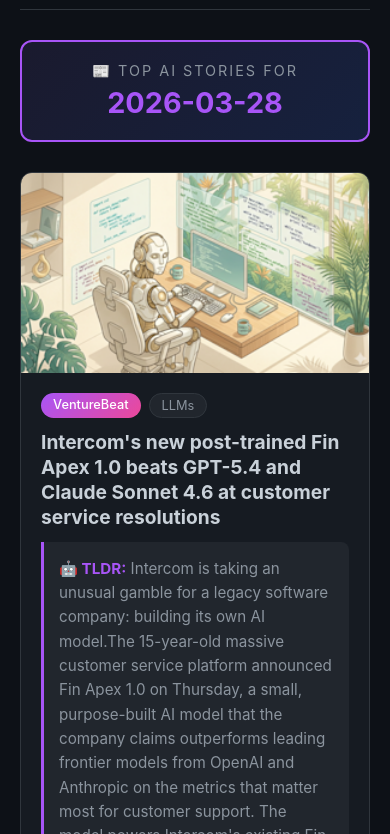
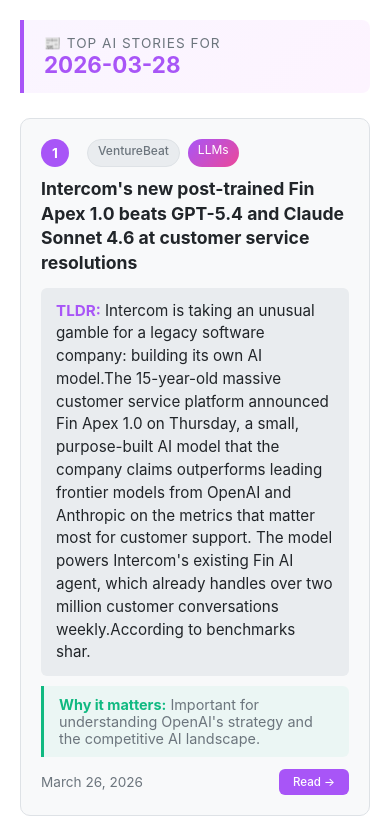
Before and after one commit to alexeybutyrev/ai-news, a plain HTML site: page docs/index.html in a window 390 px wide. Shown: the part 77-911 px from the top of the page. Drawn offline with Linux system fonts and the light colour scheme.

Commit message:
Update AI news for 2026-03-28

```diff
--- a/docs/index.html
+++ b/docs/index.html
@@ -8,29 +8,28 @@
     * { box-sizing: border-box; margin: 0; padding: 0; }
 
     :root {
+      --bg-main: #ffffff;
+      --bg-card: #f8f9fa;
+      --bg-header: #e9ecef;
+      --border: #dee2e6;
+      --text: #212529;
+      --text-muted: #6c757d;
+      --accent: #a855f7;
+      --link: #0d6efd;
+    }
+
+    [data-theme="dark"] {
       --bg-main: #0d1117;
       --bg-card: #161b22;
       --bg-header: #21262d;
       --border: #30363d;
       --text: #c9d1d9;
       --text-muted: #8b949e;
-      --accent: #238636;
-      --link: #58a6ff;
-      --ai-purple: #a855f7;
-    }
-
-    [data-theme="light"] {
-      --bg-main: #f6f8fa;
-      --bg-card: #ffffff;
-      --bg-header: #f6f8fa;
-      --border: #d0d7de;
-      --text: #1f2328;
-      --text-muted: #656d76;
     }
 
     body {
       font-family: -apple-system, BlinkMacSystemFont, 'Segoe UI', Roboto, Oxygen, Ubuntu, sans-serif;
-      max-width: 900px;
+      max-width: 800px;
       margin: 0 auto;
       padding: 20px;
       background: var(--bg-main);
@@ -42,13 +41,13 @@
       display: flex;
       justify-content: space-between;
       align-items: center;
-      margin-bottom: 30px;
-      padding-bottom: 20px;
-      border-bottom: 1px solid var(--border);
+      margin-bottom: 20px;
+      padding-bottom: 15px;
+      border-bottom: 2px solid var(--accent);
     }
 
     h1 {
-      font-size: 2.5em;
+      font-size: 2em;
       background: linear-gradient(135deg, #a855f7, #ec4899);
       -webkit-background-clip: text;
       -webkit-text-fill-color: transparent;
@@ -59,142 +58,99 @@
       background: var(--bg-card);
       border: 1px solid var(--border);
       color: var(--text);
-      padding: 10px 15px;
+      padding: 8px 12px;
       border-radius: 8px;
       cursor: pointer;
-      font-size: 20px;
+      font-size: 18px;
     }
-    .theme-toggle:hover { background: var(--border); }
+    .theme-toggle:hover { background: var(--bg-header); }
 
     .date-banner {
-      background: linear-gradient(135deg, #1a1a2e 0%, #16213e 100%);
-      border: 2px solid var(--ai-purple);
-      border-radius: 12px;
-      padding: 20px;
-      text-align: center;
-      margin-bottom: 30px;
+      background: linear-gradient(135deg, #faf5ff 0%, #fdf4ff 100%);
+      border-left: 4px solid var(--accent);
+      padding: 15px 20px;
+      margin-bottom: 25px;
+      border-radius: 0 8px 8px 0;
     }
 
-    .date-banner.light {
-      background: linear-gradient(135deg, #faf5ff 0%, #fdf4ff 100%);
+    [data-theme="dark"] .date-banner {
+      background: linear-gradient(135deg, #1a1a2e 0%, #16213e 100%);
     }
 
     .date-label {
       color: var(--text-muted);
-      font-size: 0.9em;
+      font-size: 0.85em;
       text-transform: uppercase;
-      letter-spacing: 2px;
+      letter-spacing: 1px;
     }
 
     .date-value {
-      font-size: 1.8em;
+      font-size: 1.4em;
       font-weight: bold;
-      color: var(--ai-purple);
-      margin-top: 5px;
+      color: var(--accent);
     }
 
     .news-list {
       display: grid;
-      gap: 25px;
+      gap: 20px;
     }
 
     .news-card {
       background: var(--bg-card);
       border: 1px solid var(--border);
-      border-radius: 12px;
-      overflow: hidden;
-      transition: transform 0.2s, box-shadow 0.2s;
+      border-radius: 10px;
+      padding: 20px;
+      transition: box-shadow 0.2s;
     }
 
     .news-card:hover {
-      transform: translateY(-3px);
-      box-shadow: 0 10px 30px rgba(168, 85, 247, 0.1);
+      box-shadow: 0 4px 12px rgba(168, 85, 247, 0.1);
     }
 
-    .news-image-container {
-      width: 100%;
-      height: 200px;
-      position: relative;
-      overflow: hidden;
-      background: var(--bg-header);
-    }
-
-    .news-image {
-      width: 100%;
-      height: 100%;
-      object-fit: cover;
-      opacity: 0;
-      transition: opacity 0.3s;
-      position: absolute;
-      top: 0;
-      left: 0;
-    }
-
-    .news-image.loaded {
-      opacity: 1;
-    }
-
-    .news-image.loaded + .news-placeholder {
-      opacity: 0;
-    }
-
-    .news-placeholder {
-      position: absolute;
-      top: 0;
-      left: 0;
-      width: 100%;
-      height: 100%;
-      display: flex;
-      align-items: center;
-      justify-content: center;
-      font-size: 1.5em;
+    .news-number {
+      display: inline-block;
+      background: var(--accent);
+      color: white;
+      width: 28px;
+      height: 28px;
+      border-radius: 50%;
+      text-align: center;
+      line-height: 28px;
       font-weight: bold;
-      color: rgba(255,255,255,0.9);
-      transition: opacity 0.3s;
-    }
-
-    /* Source-specific gradients */
-    .placeholder-techcrunch { background: linear-gradient(135deg, #0a9e01, #0d5c00); }
-    .placeholder-the-verge { background: linear-gradient(135deg, #e5127d, #c10c54); }
-    .placeholder-wired { background: linear-gradient(135deg, #000000, #333333); }
-    .placeholder-venturebeat { background: linear-gradient(135deg, #f47b20, #d85a00); }
-    .placeholder-ars-technica { background: linear-gradient(135deg, #ff4e00, #ff9500); }
-    .placeholder-default { background: linear-gradient(135deg, #a855f7, #ec4899); }
-
-    .news-content {
-      padding: 20px;
+      font-size: 0.85em;
+      margin-right: 10px;
     }
 
     .news-badges {
       display: flex;
       gap: 8px;
-      margin-bottom: 12px;
+      margin-bottom: 10px;
       flex-wrap: wrap;
     }
 
     .news-source {
       display: inline-block;
-      background: linear-gradient(135deg, #a855f7, #ec4899);
-      color: white;
-      padding: 4px 12px;
-      border-radius: 20px;
-      font-size: 0.8em;
+      background: var(--bg-header);
+      border: 1px solid var(--border);
+      color: var(--text-muted);
+      padding: 3px 10px;
+      border-radius: 15px;
+      font-size: 0.75em;
       font-weight: 500;
     }
 
     .news-topic {
       display: inline-block;
-      background: var(--bg-header);
-      border: 1px solid var(--border);
-      color: var(--text-muted);
-      padding: 4px 12px;
-      border-radius: 20px;
-      font-size: 0.8em;
+      background: linear-gradient(135deg, #a855f7, #ec4899);
+      color: white;
+      padding: 3px 10px;
+      border-radius: 15px;
+      font-size: 0.75em;
     }
 
     .news-title {
-      font-size: 1.4em;
-      line-height: 1.3;
+      font-size: 1.2em;
+      line-height: 1.4;
       margin-bottom: 12px;
       color: var(--text);
     }
@@ -205,22 +161,35 @@
     }
 
     .news-title a:hover {
-      color: var(--ai-purple);
+      color: var(--accent);
     }
 
     .news-tldr {
       background: var(--bg-header);
-      border-left: 3px solid var(--ai-purple);
-      padding: 15px;
-      margin-bottom: 15px;
-      border-radius: 0 8px 8px 0;
+      padding: 12px 15px;
+      margin-bottom: 10px;
+      border-radius: 6px;
       font-size: 0.95em;
-      line-height: 1.6;
+      line-height: 1.5;
+      color: var(--text);
+    }
+
+    .news-tldr strong {
+      color: var(--accent);
+    }
+
+    .news-importance {
+      padding: 10px 15px;
+      margin-bottom: 12px;
+      border-left: 3px solid #10b981;
+      background: rgba(16, 185, 129, 0.05);
+      border-radius: 0 6px 6px 0;
+      font-size: 0.9em;
       color: var(--text-muted);
     }
 
-    .news-tldr strong {
-      color: var(--ai-purple);
+    .news-importance strong {
+      color: #10b981;
     }
 
     .news-meta {
@@ -235,12 +204,13 @@
       display: inline-flex;
       align-items: center;
       gap: 5px;
-      background: var(--ai-purple);
+      background: var(--accent);
       color: white;
-      padding: 8px 16px;
+      padding: 6px 14px;
       border-radius: 6px;
       text-decoration: none;
       font-weight: 500;
+      font-size: 0.85em;
       transition: opacity 0.2s;
     }
 
@@ -249,14 +219,8 @@
       color: white;
     }
 
-    .loading {
-      text-align: center;
-      padding: 50px;
-      color: var(--text-muted);
-    }
-
     .footer {
-      margin-top: 40px;
+      margin-top: 30px;
       padding-top: 20px;
       border-top: 1px solid var(--border);
       text-align: center;
@@ -265,7 +229,7 @@
     .footer-links {
       display: flex;
       justify-content: center;
-      gap: 20px;
+      gap: 15px;
       margin-bottom: 15px;
       flex-wrap: wrap;
     }
@@ -273,10 +237,11 @@
     .footer-links a {
       color: var(--link);
       text-decoration: none;
-      padding: 8px 16px;
+      padding: 6px 12px;
       border-radius: 6px;
       background: var(--bg-card);
       border: 1px solid var(--border);
+      font-size: 0.9em;
     }
 
     .footer-links a:hover {
@@ -285,12 +250,12 @@
 
     .footer-text {
       color: var(--text-muted);
-      font-size: 0.9em;
+      font-size: 0.85em;
     }
 
     @media (max-width: 600px) {
-      h1 { font-size: 1.8em; }
-      .news-title { font-size: 1.2em; }
+      h1 { font-size: 1.6em; }
+      .news-title { font-size: 1.1em; }
     }
   </style>
 </head>
@@ -300,20 +265,20 @@
     <button class="theme-toggle" id="theme-toggle" title="Toggle theme">🌓</button>
   </div>
 
-  <div class="date-banner" id="date-banner">
+  <div class="date-banner">
     <div class="date-label">📰 Top AI Stories for</div>
     <div class="date-value" id="date-value">Loading...</div>
   </div>
 
   <div class="news-list" id="news-list">
-    <div class="loading">⏳ Loading latest AI news...</div>
+    <div style="text-align: center; padding: 30px; color: var(--text-muted);">⏳ Loading...</div>
   </div>
 
   <div class="footer">
     <div class="footer-links">
       <a href="https://leetcode.com/u/alexey_wish/">🎯 LeetCode</a>
       <a href="https://github.com/alexeybutyrev/leetcode-solutions">📝 Solutions</a>
-      <a href="https://alexeybutyrev.github.io/daily-leetcode/">📅 Daily Practice</a>
+      <a href="https://alexeybutyrev.github.io/daily-leetcode/">📅 Daily</a>
       <a href="https://github.com/alexeybutyrev/ai-news">💻 GitHub</a>
     </div>
     <p class="footer-text">
@@ -323,68 +288,33 @@
   </div>
 
   <script>
-    // Theme handling
-    const savedTheme = localStorage.getItem('theme') || 'dark';
+    // Theme - default to light
+    const savedTheme = localStorage.getItem('theme') || 'light';
     document.documentElement.setAttribute('data-theme', savedTheme);
-    if (savedTheme === 'light') {
-      document.getElementById('date-banner').classList.add('light');
-    }
 
     document.getElementById('theme-toggle').addEventListener('click', () => {
       const current = document.documentElement.getAttribute('data-theme');
       const next = current === 'dark' ? 'light' : 'dark';
       document.documentElement.setAttribute('data-theme', next);
-      document.getElementById('date-banner').classList.toggle('light', next === 'light');
       localStorage.setItem('theme', next);
     });
-
-    // Source to CSS class mapping
-    function getSourceClass(source) {
-      const map = {
-        'TechCrunch AI': 'placeholder-techcrunch',
-        'The Verge AI': 'placeholder-the-verge',
-        'Wired': 'placeholder-wired',
-        'VentureBeat': 'placeholder-venturebeat',
-        'Ars Technica': 'placeholder-ars-technica'
-      };
-      return map[source] || 'placeholder-default';
-    }
 
     // Load news
     fetch('news.json?t=' + Date.now())
       .then(r => r.json())
       .then(data => {
-        // Update date
         document.getElementById('date-value').textContent = data.date || 'Today';
-
-        // Render articles
         const container = document.getElementById('news-list');
 
         if (!data.articles || data.articles.length === 0) {
-          container.innerHTML = '<div class="loading">No articles found for today. Check back later!</div>';
+          container.innerHTML = '<div style="text-align: center; padding: 30px; color: var(--text-muted);">No articles found.</div>';
           return;
         }
 
-        container.innerHTML = data.articles.map(article => {
-          const hasImage = article.has_image && article.image;
-          const sourceClass = getSourceClass(article.source);
-
-          return `
+        container.innerHTML = data.articles.map((article, i) => `
           <article class="news-card">
-            <div class="news-image-container">
-              ${hasImage ? `
-                <img class="news-image"
-                     src="${escapeHtml(article.image)}"
-                     alt="${escapeHtml(article.title)}"
-                     loading="lazy"
-                     onload="this.classList.add('loaded')">
-              ` : ''}
-              <div class="news-placeholder ${sourceClass}">
-                ${escapeHtml(article.source)}
-              </div>
-            </div>
-            <div class="news-content">
             <div class="news-badges">
+              <span class="news-number">${i + 1}</span>
               <span class="news-source">${escapeHtml(article.source)}</span>
               ${article.topic ? `<span class="news-topic">${escapeHtml(article.topic)}</span>` : ''}
             </div>
@@ -394,22 +324,24 @@
               </a>
             </h2>
             <div class="news-tldr">
-                <strong>🤖 TLDR:</strong> ${escapeHtml(article.tldr)}
+              <strong>TLDR:</strong> ${escapeHtml(article.tldr)}
+            </div>
+            <div class="news-importance">
+              <strong>Why it matters:</strong> ${escapeHtml(article.importance || 'Relevant for understanding AI industry trends.')}
             </div>
             <div class="news-meta">
               <span>${escapeHtml(article.formatted_date || article.date)}</span>
               <a href="${escapeHtml(article.url)}" target="_blank" rel="noopener" class="read-more">
-                  Read More →
+                Read →
               </a>
             </div>
-            </div>
           </article>
-        `}).join('');
+        `).join('');
       })
       .catch(err => {
         document.getElementById('news-list').innerHTML = `
-          <div class="loading">
-            ⚠️ Could not load news. Try refreshing the page.<br>
+          <div style="text-align: center; padding: 30px; color: var(--text-muted);">
+            ⚠️ Could not load news.<br>
             <small>${err.message}</small>
           </div>
         `;
--- a/docs/news.json
+++ b/docs/news.json
@@ -1,19 +1,20 @@
 {
   "date": "2026-03-28",
-  "generated_at": "2026-03-29T19:09:55.551389",
+  "generated_at": "2026-03-29T19:30:56.032082",
   "articles": [
     {
       "title": "Intercom's new post-trained Fin Apex 1.0 beats GPT-5.4 and Claude Sonnet 4.6 at customer service resolutions",
       "url": "https://venturebeat.com/technology/intercoms-new-post-trained-fin-apex-1-0-beats-gpt-5-4-and-claude-sonnet-4-6",
       "summary": "Intercom is taking an unusual gamble for a legacy software company: building its own AI model.The 15-year-old massive customer service platform announced Fin Apex 1.0 on Thursday, a small, purpose-built AI model that the company claims outperforms leading frontier models from OpenAI and Anthropic on the metrics that matter most for customer support. The model powers Intercom's existing Fin AI agent, which already handles over two million customer conversations weekly.According to benchmarks shar",
-      "image": "images/article_1.png",
+      "image": "https://images.ctfassets.net/jdtwqhzvc2n1/1m6rKtRFpu30IlvdBGT0uL/3a0c0efdce3d96ba7972bc29acfeea9b/Gemini_Generated_Image_.png?w=300&q=30",
       "source": "VentureBeat",
       "priority": 2,
       "date": "Thu, 26 Mar 2026 16:16:00 GMT",
       "has_image": true,
       "relevance_score": 11.5,
+      "topic": "LLMs",
       "tldr": "Intercom is taking an unusual gamble for a legacy software company: building its own AI model.The 15-year-old massive customer service platform announced Fin Apex 1.0 on Thursday, a small, purpose-built AI model that the company claims outperforms leading frontier models from OpenAI and Anthropic on the metrics that matter most for customer support. The model powers Intercom's existing Fin AI agent, which already handles over two million customer conversations weekly.According to benchmarks shar.",
-      "topic": "LLMs",
+      "importance": "Important for understanding OpenAI's strategy and the competitive AI landscape.",
       "formatted_date": "March 26, 2026"
     },
     {
@@ -26,22 +27,24 @@
       "date": "Thu, 26 Mar 2026 18:34:02 +0000",
       "has_image": false,
       "relevance_score": 8.0,
+      "topic": "LLMs",
       "tldr": "It's only the latest of several side projects that the AI startup has ditched over the past week. .",
-      "topic": "LLMs",
+      "importance": "Important for understanding OpenAI's strategy and the competitive AI landscape.",
       "formatted_date": "March 26, 2026"
     },
     {
       "title": "Mistral AI just released a text-to-speech model it says beats ElevenLabs \u2014 and it's giving away the weights for free",
       "url": "https://venturebeat.com/orchestration/mistral-ai-just-released-a-text-to-speech-model-it-says-beats-elevenlabs-and",
       "summary": "The enterprise voice AI market is in the middle of a land grab. ElevenLabs and IBM announced a collaboration just this week to bring premium voice capabilities into IBM's watsonx Orchestrate platform. Google Cloud has been expanding its Chirp 3 HD voices. OpenAI continues to iterate on its own speech synthesis. And the market underpinning all of this activity is enormous \u2014 voice AI crossed $22 billion globally in 2026, with the voice AI agents segment alone projected to reach $47.5 billion by 20",
-      "image": "images/article_3.webp",
+      "image": "https://images.ctfassets.net/jdtwqhzvc2n1/72D5HGgYf4s3Pux8zzbC4I/dce882939be8e43c79c3fe9baf9a5400/nuneybits_Vector_art_of_burnt_orange_voice_waves_rising_from_a__b4e149ce-8692-4f29-8c57-9d1ac9c21a08.webp?w=300&q=30",
       "source": "VentureBeat",
       "priority": 2,
       "date": "Thu, 26 Mar 2026 11:30:00 GMT",
       "has_image": true,
       "relevance_score": 7.5,
+      "topic": "LLMs",
       "tldr": "The enterprise voice AI market is in the middle of a land grab. ElevenLabs and IBM announced a collaboration just this week to bring premium voice capabilities into IBM's watsonx Orchestrate platform.",
-      "topic": "LLMs",
+      "importance": "Important for understanding OpenAI's strategy and the competitive AI landscape.",
       "formatted_date": "March 26, 2026"
     },
     {
@@ -54,8 +57,9 @@
       "date": "Fri, 27 Mar 2026 10:30:00 +0000",
       "has_image": false,
       "relevance_score": 6.5,
+      "topic": "LLMs",
       "tldr": "Ads are rolling out across the US on ChatGPT\u2019s free tier. I asked OpenAI's bot 500 questions to see what these ads were like and how they related to my prompts..",
-      "topic": "LLMs",
+      "importance": "Important for understanding OpenAI's strategy and the competitive AI landscape.",
       "formatted_date": "March 27, 2026"
     },
     {
@@ -68,9 +72,85 @@
       "date": "Thu, 26 Mar 2026 11:30:00 +0000",
       "has_image": false,
       "relevance_score": 6.0,
+      "topic": "LLMs",
       "tldr": "The model, which lets enterprises build voice agents for sales and customer engagement, puts Mistral in direct competition with the likes of ElevenLabs, Deepgram, and OpenAI..",
+      "importance": "Important for understanding OpenAI's strategy and the competitive AI landscape.",
+      "formatted_date": "March 26, 2026"
+    },
+    {
+      "title": "OpenAI sidesteps Nvidia with unusually fast coding model on plate-sized chips",
+      "url": "https://arstechnica.com/ai/2026/02/openai-sidesteps-nvidia-with-unusually-fast-coding-model-on-plate-sized-chips/",
+      "summary": "\n                        OpenAI's new GPT\u20115.3\u2011Codex\u2011Spark is 15 times faster at coding than its predecessor.\n                    ",
+      "image": "https://cdn.arstechnica.net/wp-content/uploads/2026/02/GettyImages-2225076517_resize-1152x648.jpg",
+      "source": "Ars Technica",
+      "priority": 1,
+      "date": "Thu, 12 Feb 2026 22:56:02 +0000",
+      "has_image": true,
+      "relevance_score": 6.0,
       "topic": "LLMs",
+      "tldr": "\n                        OpenAI's new GPT\u20115.3\u2011Codex\u2011Spark is 15 times faster at coding than its predecessor.\n                    .",
+      "importance": "Important for understanding OpenAI's strategy and the competitive AI landscape.",
+      "formatted_date": "February 12, 2026"
+    },
+    {
+      "title": "Anthropic\u2019s Claude popularity with paying consumers is skyrocketing",
+      "url": "https://techcrunch.com/2026/03/28/anthropics-claude-popularity-with-paying-consumers-is-skyrocketing/",
+      "summary": "Estimates for total Claude consumer users are all over the map (we've seen figures ranging from 18 million to 30 million). Anthropic hasn't disclosed this data, but a spokesperson did tell TechCrunch that Claude paid subscriptions have more than doubled this year.",
+      "image": null,
+      "source": "TechCrunch AI",
+      "priority": 1,
+      "date": "Sat, 28 Mar 2026 14:15:00 +0000",
+      "has_image": false,
+      "relevance_score": 5.0,
+      "topic": "LLMs",
+      "tldr": "Estimates for total Claude consumer users are all over the map (we've seen figures ranging from 18 million to 30 million). Anthropic hasn't disclosed this data, but a spokesperson did tell TechCrunch that Claude paid subscriptions have more than doubled this year..",
+      "importance": "Significant for the AI safety-focused alternative to OpenAI.",
+      "formatted_date": "March 28, 2026"
+    },
+    {
+      "title": "You can now transfer your chats and personal information from other chatbots directly into Gemini",
+      "url": "https://techcrunch.com/2026/03/26/you-can-now-transfer-your-chats-and-personal-information-from-other-chatbots-directly-into-gemini/",
+      "summary": "Google is launching \"switching tools\" that, just as it sounds, will make it easier for users of other chatbots to switch to Gemini. ",
+      "image": null,
+      "source": "TechCrunch AI",
+      "priority": 1,
+      "date": "Thu, 26 Mar 2026 23:47:56 +0000",
+      "has_image": false,
+      "relevance_score": 5.0,
+      "topic": "LLMs",
+      "tldr": "Google is launching \"switching tools\" that, just as it sounds, will make it easier for users of other chatbots to switch to Gemini. .",
+      "importance": "Google's AI developments impact the entire search and cloud ecosystem.",
       "formatted_date": "March 26, 2026"
+    },
+    {
+      "title": "Cohere launches an open source voice model specifically for transcription",
+      "url": "https://techcrunch.com/2026/03/26/cohere-launches-an-open-source-voice-model-specifically-for-transcription/",
+      "summary": "Relatively light at just 2 billion parameters, the model is meant for use with consumer-grade GPUs for those who want to self-host it. It currently supports 14 languages.",
+      "image": null,
+      "source": "TechCrunch AI",
+      "priority": 1,
+      "date": "Thu, 26 Mar 2026 13:30:00 +0000",
+      "has_image": false,
+      "relevance_score": 4.0,
+      "topic": "Voice AI",
+      "tldr": "Relatively light at just 2 billion parameters, the model is meant for use with consumer-grade GPUs for those who want to self-host it. It currently supports 14 languages..",
+      "importance": "Voice AI is becoming a key battleground for AI platforms.",
+      "formatted_date": "March 26, 2026"
+    },
+    {
+      "title": "Google's new TurboQuant algorithm speeds up AI memory 8x, cutting costs by 50% or more",
+      "url": "https://venturebeat.com/infrastructure/googles-new-turboquant-algorithm-speeds-up-ai-memory-8x-cutting-costs-by-50",
+      "summary": "As Large Language Models (LLMs) expand their context windows to process massive documents and intricate conversations, they encounter a brutal hardware reality known as the \"Key-Value (KV) cache bottleneck.\"Every word a model processes must be stored as a high-dimensional vector in high-speed memory. For long-form tasks, this \"digital cheat sheet\" swells rapidly, devouring the graphics processing unit (GPU) video random access memory (VRAM) system used during inference, and slowing the model per",
+      "image": "https://images.ctfassets.net/jdtwqhzvc2n1/2WVKlEGnFpAcW5sMnTTA6c/d7c0e846054b2ee271fcbc37a53dbe23/Gemini_Generated_Image_uvfgr3uvfgr3uvfg.png?w=300&q=30",
+      "source": "VentureBeat",
+      "priority": 2,
+      "date": "Wed, 25 Mar 2026 19:35:00 GMT",
+      "has_image": true,
+      "relevance_score": 3.5,
+      "topic": "LLMs",
+      "tldr": "As Large Language Models (LLMs) expand their context windows to process massive documents and intricate conversations, they encounter a brutal hardware reality known as the \"Key-Value (KV) cache bottleneck.\"Every word a model processes must be stored as a high-dimensional vector in high-speed memory. For long-form tasks, this \"digital cheat sheet\" swells rapidly, devouring the graphics processing unit (GPU) video random access memory (VRAM) system used during inference, and slowing the model per.",
+      "importance": "Google's AI developments impact the entire search and cloud ecosystem.",
+      "formatted_date": "March 25, 2026"
     }
   ]
 }
```
Also changed, not shown: docs/images/article_1.png (deleted), docs/images/article_3.webp (deleted), 1 other file. Lines whose indentation alone changed are shown as unchanged.
